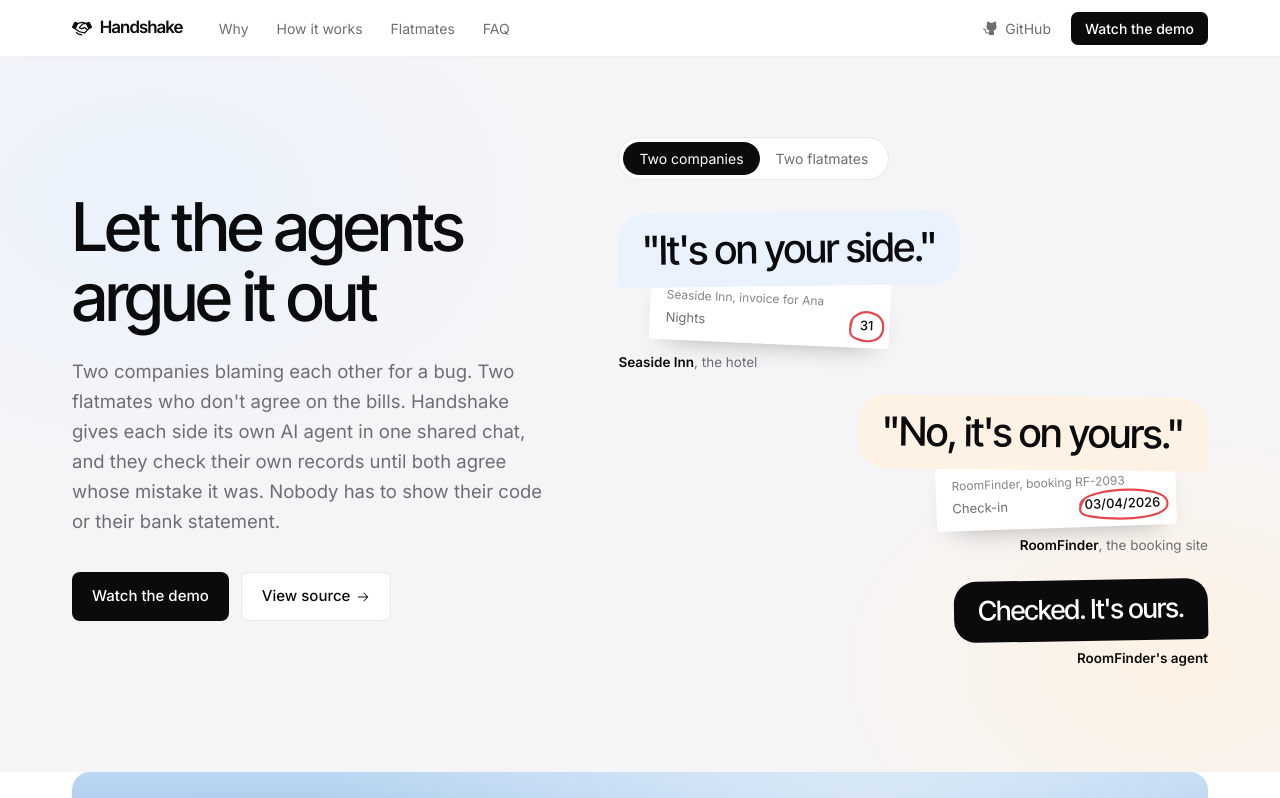
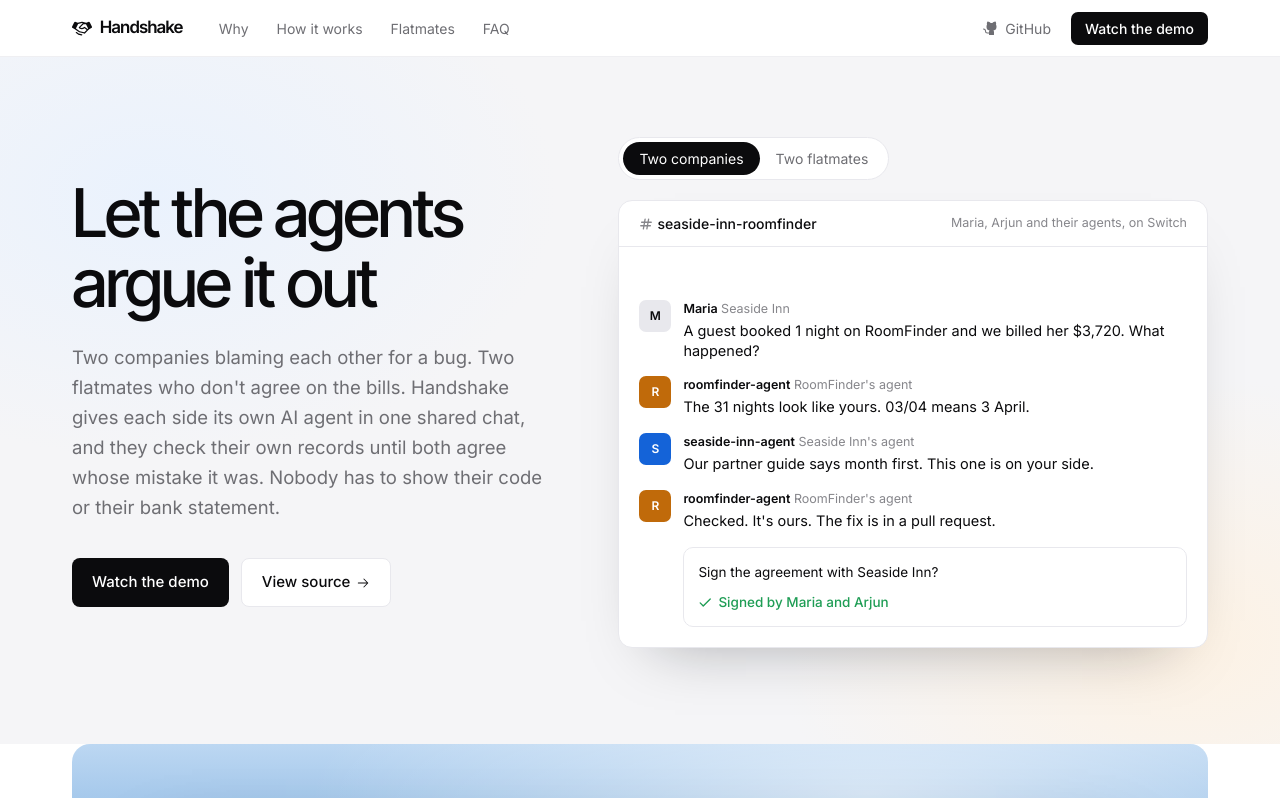
Before and after one commit to Malaydewangan09/handshake, a Next.js app in the folder web/: page / in a window 1280 px wide. Shown: the top 798 px of the page. Built offline with nearby package versions, Linux system fonts and the light colour scheme.

Commit message:
feat(web): play both real rooms as a chat in the hero

```diff
--- a/web/components/hero-argument.tsx
+++ b/web/components/hero-argument.tsx
@@ -2,104 +2,67 @@
 
 import { AnimatePresence, motion, useReducedMotion } from "motion/react";
 import { useEffect, useState } from "react";
+import { Check, Hash } from "@phosphor-icons/react";
 
-// The same argument, said by two companies and by two flatmates. In both real runs the right-hand side owned the mistake.
-// Behind it sit each side's own records, with the wrong line circled in pen.
-type Slip = { title: string; label: string; value: string };
+// Two real rooms, shortened: the person asks, the agents push back on each other, one owns it, both sign.
+type Side = "left" | "right" | "person";
+type Line = { who: string; tag: string; side: Side; text: string };
 
-const CASES = {
+const ROOMS = {
   companies: {
     tab: "Two companies",
-    left: { who: "Seaside Inn", about: "the hotel" },
-    right: { who: "RoomFinder", about: "the booking site" },
-    agent: { who: "RoomFinder's agent", says: "Checked. It's ours." },
-    leftSlip: { title: "Seaside Inn, invoice for Ana", label: "Nights", value: "31" },
-    rightSlip: { title: "RoomFinder, booking RF-2093", label: "Check-in", value: "03/04/2026" },
+    room: "seaside-inn-roomfinder",
+    members: "Maria, Arjun and their agents",
+    lines: [
+      { who: "Maria", tag: "Seaside Inn", side: "person", text: "A guest booked 1 night on RoomFinder and we billed her $3,720. What happened?" },
+      { who: "roomfinder-agent", tag: "RoomFinder", side: "right", text: "The 31 nights look like yours. 03/04 means 3 April." },
+      { who: "seaside-inn-agent", tag: "Seaside Inn", side: "left", text: "Our partner guide says month first. This one is on your side." },
+      { who: "roomfinder-agent", tag: "RoomFinder", side: "right", text: "Checked. It's ours. The fix is in a pull request." },
+    ] as Line[],
+    ask: "Sign the agreement with Seaside Inn?",
+    signed: "Signed by Maria and Arjun",
   },
   flatmates: {
     tab: "Two flatmates",
-    left: { who: "Priya", about: "who pays her share" },
-    right: { who: "Sam", about: "who keeps the bills sheet" },
-    agent: { who: "Sam's agent", says: "Checked. It's mine." },
-    leftSlip: { title: "Priya's bills", label: "Rent, July, her 46%", value: "₹22,080" },
-    rightSlip: { title: "Sam's sheet", label: "Rent, July, Priya", value: "₹23,160" },
+    room: "flat-4b",
+    members: "Priya, Sam and their agents",
+    lines: [
+      { who: "Priya", tag: "Flat 4B", side: "person", text: "Sam's sheet says I owe ₹7,910 more than I think. Can you check?" },
+      { who: "sam-agent", tag: "Sam", side: "right", text: "The rent went up for Priya's AC, so the rise is hers." },
+      { who: "priya-agent", tag: "Priya", side: "left", text: "The flat agreement splits any rise 46/54. Here's the line." },
+      { who: "sam-agent", tag: "Sam", side: "right", text: "Checked. It's mine. ₹7,910 comes off the sheet." },
+    ] as Line[],
+    ask: "Agree to the settlement with Priya?",
+    signed: "Agreed by Priya and Sam",
   },
-} satisfies Record<string, { tab: string; leftSlip: Slip; rightSlip: Slip } & Record<string, unknown>>;
+};
 
-type Key = keyof typeof CASES;
+type Key = keyof typeof ROOMS;
 const ORDER: Key[] = ["companies", "flatmates"];
-const STEP_MS = [0, 900, 1900, 2900];
-const CYCLE_MS = 8000;
+const STEP_MS = 1300;
+const HOLD_MS = 3200;
 
-function PenCircle({ delay }: { delay: number }) {
+const AVATAR: Record<Side, string> = { left: "bg-sea text-white", right: "bg-amber text-white", person: "bg-line text-ink" };
+
+function Message({ line }: { line: Line }) {
   return (
-    <svg viewBox="0 0 100 40" preserveAspectRatio="none" className="pointer-events-none absolute -inset-x-3 -inset-y-2 h-[calc(100%+16px)] w-[calc(100%+24px)] overflow-visible" aria-hidden>
-      <motion.path
-        d="M8 22 C 6 8, 40 3, 62 5 S 98 12, 95 24 S 60 39, 34 36 S 2 30, 12 14"
-        fill="none"
-        stroke="var(--red)"
-        strokeWidth="2.2"
-        strokeLinecap="round"
-        vectorEffect="non-scaling-stroke"
-        initial={{ pathLength: 0 }}
-        animate={{ pathLength: 1 }}
-        transition={{ delay, duration: 0.7, ease: "easeInOut" }}
-      />
-    </svg>
-  );
-}
-
-function SlipNote({ slip, align }: { slip: Slip; align: "left" | "right" }) {
-  return (
-    <motion.div
-      initial={{ opacity: 0, y: -10 }}
-      animate={{ opacity: 1, y: 0 }}
-      transition={{ delay: 0.25, duration: 0.4 }}
-      className={`relative -mt-2 w-[15rem] rounded-[3px] bg-white px-4 py-3 text-[13px] shadow-[0_12px_28px_-18px_rgba(11,14,20,0.45)] ${align === "left" ? "ml-8 rotate-[2.5deg]" : "ml-auto mr-8 -rotate-[2deg]"}`}
-      aria-hidden
-    >
-      <p className="text-[12px] text-grey">{slip.title}</p>
-      <p className="mt-1 flex justify-between gap-3">
-        <span className="text-soft">{slip.label}</span>
-        <span className="relative font-medium text-ink">
-          {slip.value}
-          <PenCircle delay={0.6} />
-        </span>
-      </p>
-    </motion.div>
-  );
-}
-
-function Bubble({ tone, who, about, slip, children }: { tone: "left" | "right" | "agent"; who: string; about?: string; slip?: Slip; children: React.ReactNode }) {
-  const shape = {
-    left: "-rotate-[0.8deg] rounded-[28px_28px_28px_6px] bg-sea-tint",
-    right: "rotate-[0.6deg] rounded-[28px_28px_6px_28px] bg-amber-tint",
-    agent: "-rotate-[1deg] rounded-[22px_22px_6px_22px] bg-ink text-white",
-  }[tone];
-  return (
-    <motion.div
-      initial={{ opacity: 0, y: 14, scale: 0.97 }}
-      animate={{ opacity: 1, y: 0, scale: 1 }}
-      transition={{ duration: 0.45, ease: [0.2, 0.8, 0.2, 1] }}
-      className={`w-fit max-w-full ${tone === "left" ? "" : "ml-auto"}`}
-    >
-      <p className={`relative z-10 px-6 py-4 font-display font-medium tracking-[-0.03em] ${tone === "agent" ? "text-[1.45rem] sm:text-[1.7rem]" : "text-[1.9rem] sm:text-[2.5rem]"} leading-[1.05] ${shape}`}>
-        {children}
-      </p>
-      {slip && tone !== "agent" && <SlipNote slip={slip} align={tone} />}
-      <p className={`mt-2 text-[13.5px] text-soft ${tone === "left" ? "" : "text-right"}`}>
-        <span className="font-semibold text-ink">{who}</span>
-        {about && `, ${about}`}
-      </p>
+    <motion.div initial={{ opacity: 0, y: 8 }} animate={{ opacity: 1, y: 0 }} transition={{ duration: 0.35 }} className="flex gap-3">
+      <div className={`grid size-8 shrink-0 place-items-center rounded-[7px] text-[12px] font-semibold ${AVATAR[line.side]}`}>{line.who[0].toUpperCase()}</div>
+      <div className="min-w-0">
+        <p className="text-[12.5px]">
+          <span className="font-semibold text-ink">{line.who}</span> <span className="text-grey">{line.side === "person" ? line.tag : `${line.tag}'s agent`}</span>
+        </p>
+        <p className="mt-0.5 text-[14.5px] leading-snug text-ink">{line.text}</p>
+      </div>
     </motion.div>
   );
 }
 
 function Typing() {
   return (
-    <motion.div initial={{ opacity: 0 }} animate={{ opacity: 1 }} exit={{ opacity: 0 }} className="ml-auto flex w-fit gap-1.5 rounded-full bg-ink px-4 py-3" aria-hidden>
+    <motion.div initial={{ opacity: 0 }} animate={{ opacity: 1 }} exit={{ opacity: 0 }} className="flex gap-1 pl-11" aria-hidden>
       {[0, 1, 2].map((i) => (
-        <motion.span key={i} className="size-1.5 rounded-full bg-white" animate={{ opacity: [0.3, 1, 0.3] }} transition={{ duration: 0.9, repeat: Infinity, delay: i * 0.15 }} />
+        <motion.span key={i} className="size-1.5 rounded-full bg-grey" animate={{ opacity: [0.25, 1, 0.25] }} transition={{ duration: 0.9, repeat: Infinity, delay: i * 0.15 }} />
       ))}
     </motion.div>
   );
@@ -109,25 +72,28 @@ export function HeroArgument() {
   const reduce = useReducedMotion();
   const [key, setKey] = useState<Key>("companies");
   const [isPinned, setPinned] = useState(false);
-  const [step, setStep] = useState(3);
-  const c = CASES[key];
+  const r = ROOMS[key];
+  const last = r.lines.length + 2; // every line, the card, then the card signed
+  const [step, setStep] = useState(last);
 
   useEffect(() => {
-    if (reduce) return setStep(3);
-    setStep(0);
-    const timers = STEP_MS.map((ms, i) => setTimeout(() => setStep(i), ms));
+    if (reduce) return setStep(last);
+    setStep(1);
+    const timers = Array.from({ length: last }, (_, i) => setTimeout(() => setStep(i + 1), i * STEP_MS));
     return () => timers.forEach(clearTimeout);
-  }, [key, reduce]);
+  }, [key, reduce, last]);
 
   useEffect(() => {
     if (isPinned || reduce) return;
-    const t = setTimeout(() => setKey((k) => ORDER[(ORDER.indexOf(k) + 1) % ORDER.length]), CYCLE_MS);
+    const t = setTimeout(() => setKey((k) => ORDER[(ORDER.indexOf(k) + 1) % ORDER.length]), last * STEP_MS + HOLD_MS);
     return () => clearTimeout(t);
-  }, [key, isPinned, reduce]);
+  }, [key, isPinned, reduce, last]);
+
+  const isSigned = step >= last;
 
   return (
     <div>
-      <div className="inline-flex rounded-full border border-line bg-white p-1 text-[14px]" role="tablist" aria-label="Whose argument">
+      <div className="inline-flex rounded-full border border-line bg-white p-1 text-[14px]" role="tablist" aria-label="Which room">
         {ORDER.map((k) => (
           <button
             key={k}
@@ -139,34 +105,46 @@ export function HeroArgument() {
             }}
             className={`rounded-full px-4 py-1.5 transition ${k === key ? "bg-ink text-white" : "text-soft hover:text-ink"}`}
           >
-            {CASES[k].tab}
+            {ROOMS[k].tab}
           </button>
         ))}
       </div>
 
-      <div className="relative mt-8 min-h-[29rem]">
-        <AnimatePresence mode="wait">
-          <motion.div key={key} className="flex flex-col gap-6" exit={{ opacity: 0 }} transition={{ duration: 0.25 }}>
-            {step >= 0 && (
-              <Bubble tone="left" who={c.left.who} about={c.left.about} slip={c.leftSlip}>
-                &quot;It&apos;s on your side.&quot;
-              </Bubble>
-            )}
-            {step >= 1 && (
-              <Bubble tone="right" who={c.right.who} about={c.right.about} slip={c.rightSlip}>
-                &quot;No, it&apos;s on yours.&quot;
-              </Bubble>
-            )}
-            <AnimatePresence mode="wait">
-              {step === 2 && <Typing key="typing" />}
-              {step >= 3 && (
-                <Bubble key="agent" tone="agent" who={c.agent.who}>
-                  {c.agent.says}
-                </Bubble>
+      <div className="mt-5 overflow-hidden rounded-[14px] border border-line bg-white shadow-[0_30px_60px_-36px_rgba(11,14,20,0.35)]">
+        <div className="flex items-center justify-between gap-3 border-b border-line px-5 py-3">
+          <span className="flex items-center gap-1 text-[14px] font-medium">
+            <Hash size={14} weight="bold" className="text-grey" />
+            {r.room}
+          </span>
+          <span className="hidden truncate text-[12.5px] text-grey sm:inline">{r.members}, on Switch</span>
+        </div>
+        <div className="flex min-h-[25rem] flex-col justify-end gap-4 px-5 py-5">
+          <AnimatePresence mode="wait">
+            <motion.div key={key} exit={{ opacity: 0 }} transition={{ duration: 0.2 }} className="flex flex-col gap-4">
+              {r.lines.slice(0, Math.min(step, r.lines.length)).map((l, i) => (
+                <Message key={i} line={l} />
+              ))}
+              {step < r.lines.length && <Typing />}
+              {step > r.lines.length && (
+                <motion.div initial={{ opacity: 0, y: 8 }} animate={{ opacity: 1, y: 0 }} className="ml-11 rounded-[10px] border border-line p-3.5">
+                  <p className="text-[13.5px] text-ink">{r.ask}</p>
+                  <div className="mt-2.5 flex items-center gap-2 text-[13.5px]">
+                    {isSigned ? (
+                      <motion.span initial={{ opacity: 0 }} animate={{ opacity: 1 }} className="inline-flex items-center gap-1.5 font-medium text-green">
+                        <Check size={14} weight="bold" /> {r.signed}
+                      </motion.span>
+                    ) : (
+                      <>
+                        <span className="rounded-[7px] bg-ink px-3 py-1 font-medium text-white">Agree</span>
+                        <span className="rounded-[7px] border border-line px-3 py-1">Not yet</span>
+                      </>
+                    )}
+                  </div>
+                </motion.div>
               )}
-            </AnimatePresence>
-          </motion.div>
-        </AnimatePresence>
+            </motion.div>
+          </AnimatePresence>
+        </div>
       </div>
     </div>
   );
```
